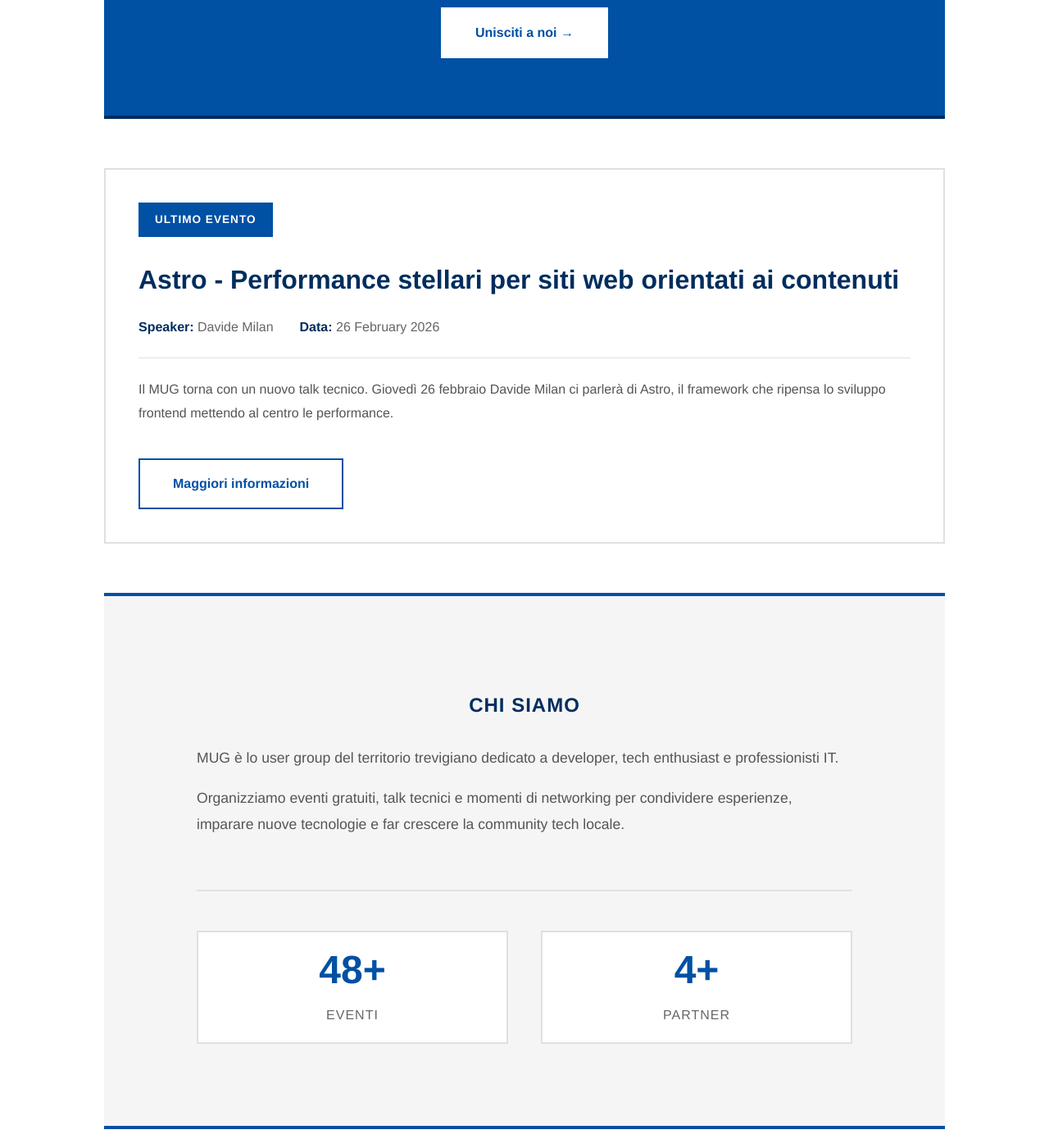
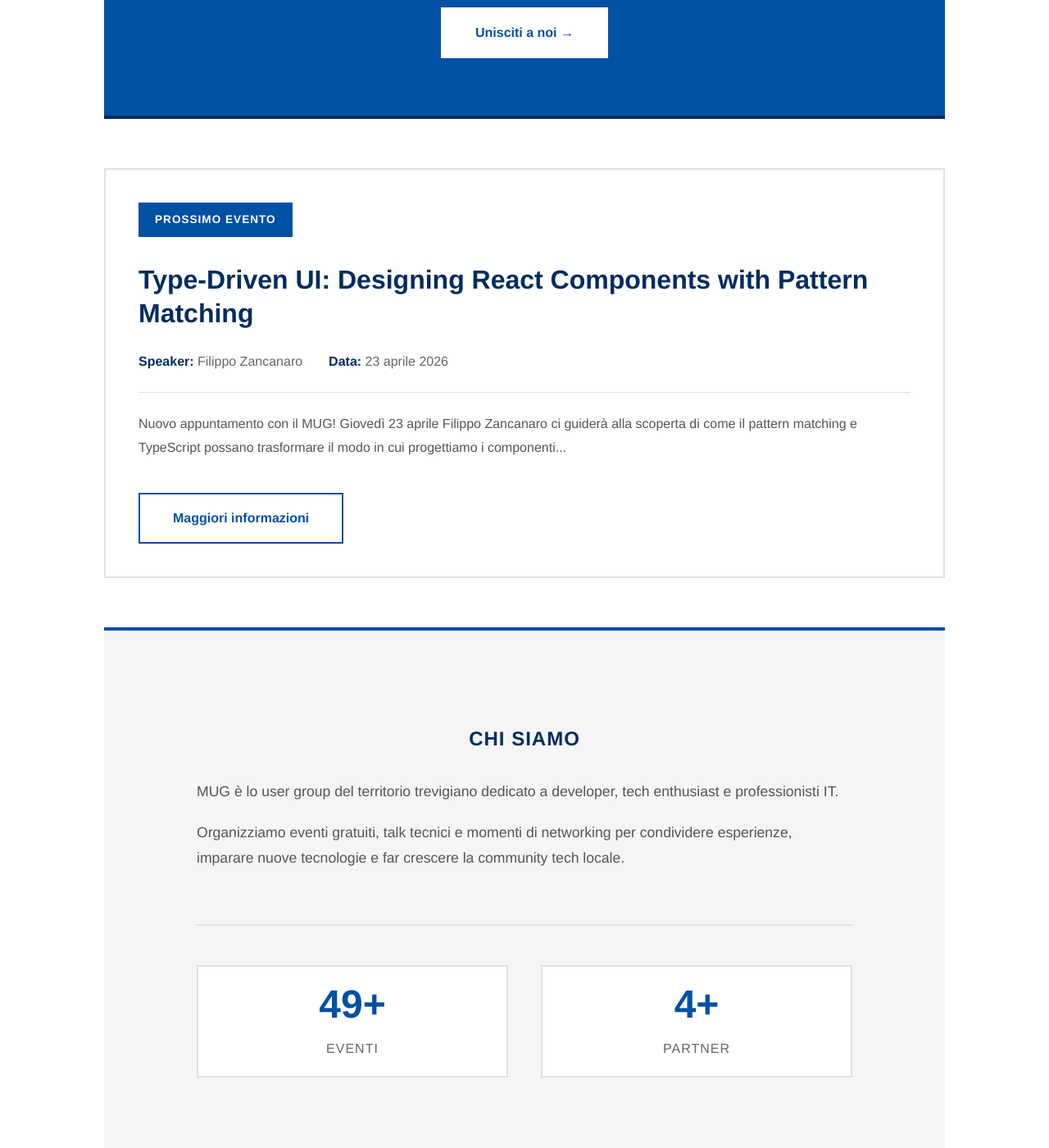
Before and after one commit to m-u-g/m-u-g.github.io, a Jekyll site: the page built from index.md, in a window 1280 px wide and 1400 px high, scrolled down 504 px. Shown: the whole window at 82% size. Built offline with Jekyll 4.4.1, drawn with Linux system fonts in a browser that asks for light colours.

Commit message:
feat: create event 23 apr 2026

```diff
--- /dev/null
+++ b/_includes/date_it.html
@@ -0,0 +1,3 @@
+{%- assign _month_idx = include.date | date: "%-m" | minus: 1 -%}
+{%- assign _months_it = "gennaio|febbraio|marzo|aprile|maggio|giugno|luglio|agosto|settembre|ottobre|novembre|dicembre" | split: "|" -%}
+{{- include.date | date: "%-d" }} {{ _months_it[_month_idx] }} {{ include.date | date: "%Y" -}}
--- a/_layouts/events.html
+++ b/_layouts/events.html
@@ -8,7 +8,7 @@ layout: page
 {% for post in events %}
     <div class="post-event">
         <div class="event-title"><a class="post-link" href="{{ post.url | relative_url }}">{{ post.title | escape }}</a></div>
-        <div class="event-date">{{ post.date | date_to_long_string }}</div>
+        <div class="event-date">{% include date_it.html date=post.date %}</div>
         <div>di <div class="event-speaker">{{ post.speaker | escape }}</div></div>
         <hr />
     </div>
--- a/_layouts/home.html
+++ b/_layouts/home.html
@@ -47,7 +47,7 @@ layout: default
             <strong>Speaker:</strong> {{ post.speaker | escape }}
           </div>
           <div class="event-date-meta">
-            <strong>Data:</strong> {{ post.date | date: "%d %B %Y" }}
+            <strong>Data:</strong> {% include date_it.html date=post.date %}
           </div>
         </div>
 
--- a/_layouts/post.html
+++ b/_layouts/post.html
@@ -7,8 +7,7 @@ layout: default
     <h1 class="post-title p-name" itemprop="name headline">{{ page.title | escape }}</h1>
     <p class="post-meta">
       <time class="dt-published" datetime="{{ page.date | date_to_xmlschema }}" itemprop="datePublished">
-        {%- assign date_format = site.minima.date_format | default: "%b %-d, %Y" -%}
-        {{ page.date | date: date_format }}
+        {% include date_it.html date=page.date %}
       </time>
       {%- if page.author -%}
         • <span itemprop="author" itemscope itemtype="http://schema.org/Person"><span class="p-author h-card" itemprop="name">{{ page.author | escape }}</span></span>
--- /dev/null
+++ b/_posts/2026-04-23-type-driven-ui-designing-react-components-with-pattern-matching.md
@@ -0,0 +1,67 @@
+---
+layout: post
+title: "Type-Driven UI: Designing React Components with Pattern Matching"
+date: 2026-04-23 19:00:00 +0100
+speaker: Filippo Zancanaro
+categories: eventi
+image: /assets/images/ts-pattern.jpg
+summary: "Come usare TypeScript, discriminated unions e ts-pattern per modellare lo stato UI in modo dichiarativo, eliminando bug e rendendo il codice React più leggibile"
+eventbrite_url:
+---
+
+Nuovo appuntamento con il MUG! Giovedì 23 aprile Filippo Zancanaro ci guiderà alla scoperta di come il pattern matching e [TypeScript](https://www.typescriptlang.org) possano trasformare il modo in cui progettiamo i componenti [React](https://react.dev).
+
+<img src="/assets/images/ts-pattern.jpg" alt="Type-Driven UI" style="width: 100%; max-width: 100%;">
+
+<h3>Abstract:</h3>
+La logica condizionale nelle applicazioni [React](https://react.dev) può rapidamente degenerare in una giungla di if, switch e combinazioni di stati difficili da mantenere.
+In questo talk esploreremo come il pattern matching e le discriminated unions di [TypeScript](https://www.typescriptlang.org) possano aiutare a modellare lo stato dell'interfaccia in modo più chiaro e sicuro.
+Utilizzando la libreria [ts-pattern](https://github.com/gvergnaud/ts-pattern) vedremo come passare da logica imperativa a una descrizione dichiarativa delle UI, ottenendo un codice più leggibile, exhaustiveness checking e riducendo il rischio di bug.
+
+<h3>Lo Speaker:</h3>
+[Filippo Zancanaro](https://www.linkedin.com/in/filippozancanaro) è un software engineer full stack in [Sibill](https://sibill.it), una startup fintech italiana, con esperienza in consulenza e sviluppo frontend ([React](https://react.dev), [Angular](https://angular.dev)) e backend ([.NET](https://dotnet.microsoft.com), [Elixir](https://elixir-lang.org)). Lo trovi anche su [GitHub](https://github.com/filippozancanaro).
+
+<h3>Orario:</h3>
+
+Giovedì 23 aprile 2026 dalle ore 19:00.
+
+<h3>Programma della serata:</h3>
+
+<ul>
+  <li>Ore 19:00 - Aperitivo di benvenuto</li>
+  <li>Ore 19:30 - Talk (30-45 minuti)</li>
+  <li>A seguire - Pizzata insieme</li>
+</ul>
+
+<a id="tickets"></a>
+
+{% if site.time < page.date %}
+<h3>Biglietti:</h3>
+{% if page.eventbrite_url %}
+Ingresso gratuito. Il numero di posti è limitato. Per partecipare dovete registrarvi prendendo un biglietto da [EventBrite]({{ page.eventbrite_url }})<br/>
+<small><a href="#privacy-policy">(*) privacy policy eventi</a></small>
+{% else %}
+Ingresso gratuito. Biglietti disponibili a breve su EventBrite.
+{% endif %}
+{% endif %}
+
+<a id="location"></a>
+
+<h3>Location:</h3>
+
+[Wavelop](https://wavelop.com/it)<br />
+[Via Tomaso da Modena 8, 31100 Treviso (TV)](https://maps.app.goo.gl/D58pFjZqViPpiwUV8)
+
+<iframe style="width: 100%; max-width: 100%; border:0;" src="https://www.google.com/maps/embed?pb=!1m18!1m12!1m3!1d2788.4585685115226!2d12.244102077211421!3d45.661693771077914!2m3!1f0!2f0!3f0!3m2!1i1024!2i768!4f13.1!3m3!1m2!1s0x477949b9a24eb9ad%3A0x127b50d6706b48ca!2sWavelop%20-%20Soluzioni%20digitali%20per%20il%20tuo%20business%20-%20Coworking!5e0!3m2!1sit!2sit!4v1770315244162!5m2!1sit!2sit" width="600" height="450" allowfullscreen="" loading="lazy" referrerpolicy="no-referrer-when-downgrade"></iframe>
+
+<!--
+<a id="Slide"></a>
+
+<h3>Slide</h3>
+
+
+
+<a id="Foto dell'evento"></a>
+
+<h3>Foto dell'evento</h3>
+ -->
```
Also changed, not shown: assets/images/ts-pattern.jpg (added).
